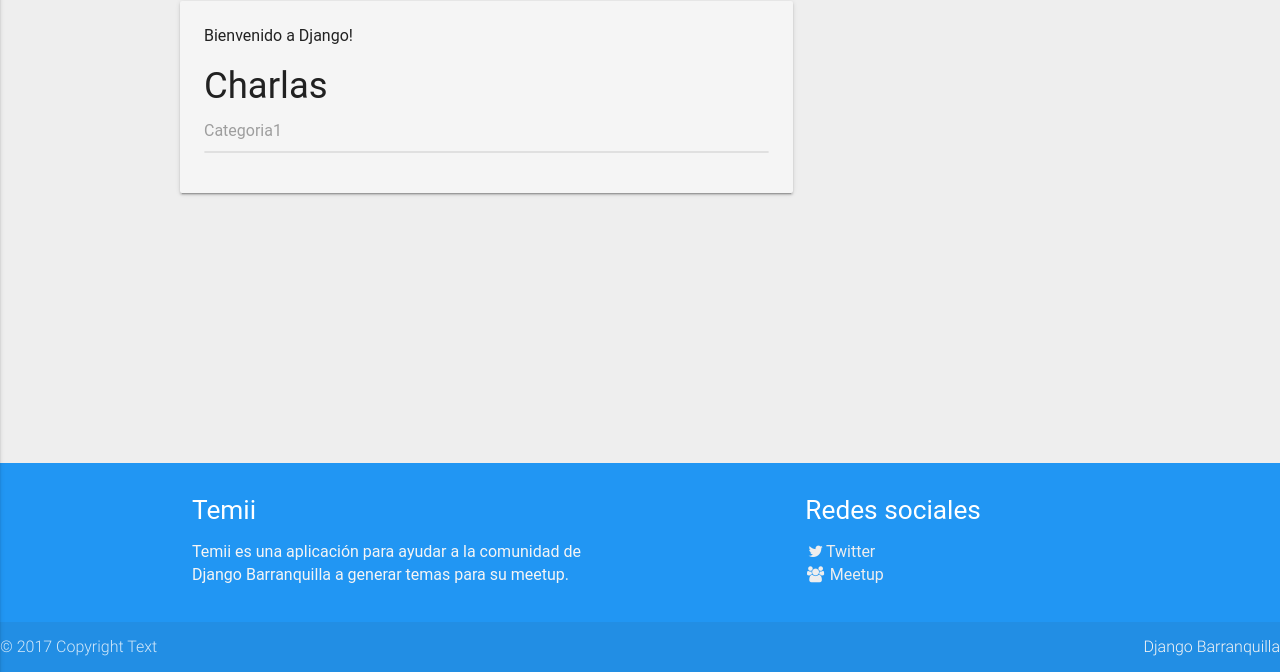
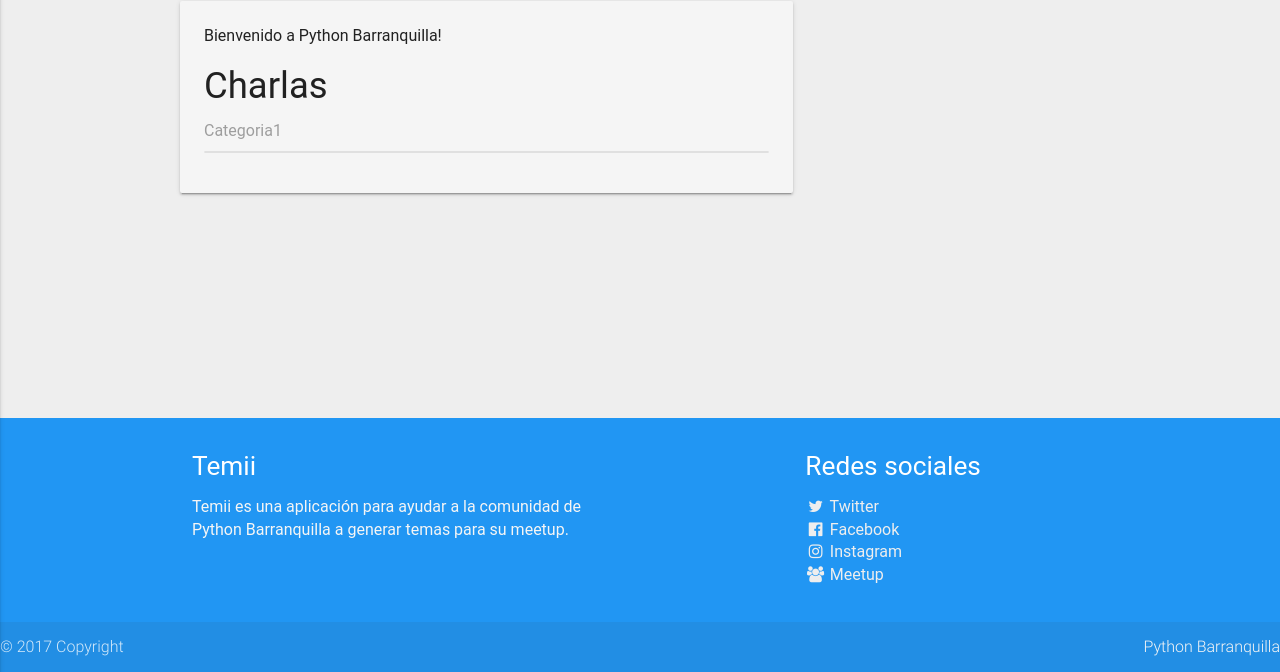
Before and after one commit to PyBAQ/temii, a Django app: page / in a window 1280 px wide. Shown: the part 128-800 px from the top of the page. Run offline with Django 3.2, Linux system fonts and the light colour scheme; data that the repository does not hold is empty; some libraries are stand-ins or nearby versions; some web fonts are replaced.

Commit message:
Cambie la descripcion, el enlace a la pagina (pybaq.co) y los enlaces de las redes sociales, tambien agregue las redes faltantes (facebook e instagram).

```diff
--- a/apps/votos/templates/base.html
+++ b/apps/votos/templates/base.html
@@ -59,13 +59,15 @@
       <div class="row">
         <div class="col l6 s12">
           <h5 class="white-text">Temii</h5>
-          <p class="grey-text text-lighten-4">Temii es una aplicación para ayudar a la comunidad de Django Barranquilla a generar temas para su meetup.</p>
+          <p class="grey-text text-lighten-4">Temii es una aplicación para ayudar a la comunidad de Python Barranquilla a generar temas para su meetup.</p>
         </div>
         <div class="col l4 offset-l2 s12">
           <h5 class="white-text">Redes sociales</h5>
           <ul>
-            <li><a class="grey-text text-lighten-3" href="https://twitter.com/djangoquilla"><i class="fa fa-twitter fa-fw"></i>Twitter</a></li>
-            <li><a class="grey-text text-lighten-3" href="http://www.meetup.com/Django-Barranquilla/"><i class="fa fa-users fa-fw"></i>
+            <li><a class="grey-text text-lighten-3" href="https://twitter.com/pybaq"><i class="fa fa-twitter fa-fw"></i> Twitter</a></li>
+            <li><a class="grey-text text-lighten-3" href="https://www.facebook.com/pybaq"><i class="fa fa-facebook-official fa-fw"></i> Facebook</a></li>
+            <li><a class="grey-text text-lighten-3" href="https://www.instagram.com/pybaq/"><i class="fa fa-instagram fa-fw"></i> Instagram</a></li>
+            <li><a class="grey-text text-lighten-3" href="https://www.meetup.com/pythonbaq"><i class="fa fa-users fa-fw"></i>
 Meetup</a></li>
           </ul>
         </div>
@@ -73,8 +75,8 @@ Meetup</a></li>
     </div>
     <div class="footer-copyright">
       <div class="container">
-        © {% now "Y" %} Copyright Text
-        <a class="grey-text text-lighten-4 right" href="http://www.djangoquilla.com/">Django Barranquilla</a>
+        © {% now "Y" %} Copyright
+        <a class="grey-text text-lighten-4 right" href="https://pybaq.co/">Python Barranquilla</a>
       </div>
     </div>
   </footer>
--- a/apps/votos/templates/charla/index.html
+++ b/apps/votos/templates/charla/index.html
@@ -11,7 +11,7 @@
   <div class="row">
     <div class="col s12">
       <div class="card-panel grey lighten-4">
-        Bienvenido a Django!
+        Bienvenido a Python Barranquilla!
         <h4 class="card-title grey-text text-darken-4">Charlas</h4>
         <a href="" class="grey-text">Categoria1</a>
         <ul class="collection">
```
